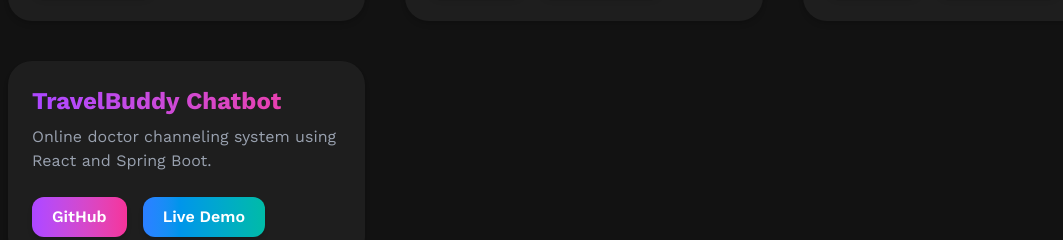
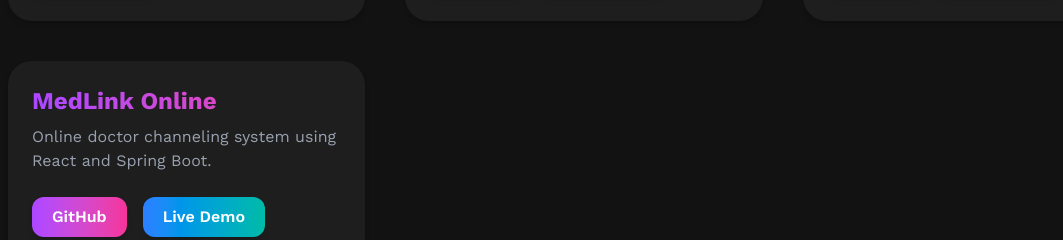
Before and after one commit to ChamashaFernando/My-Portfolio, a React (Vite) app: page / in a window 1280 px wide. Shown: the part 3118-3358 px from the top of the page, without its empty margins (56-1119 px from the left). Built offline with nearby package versions, Linux system fonts and the light colour scheme.

Commit message:
update projects

```diff
--- a/src/components/portfolio/Portfolio.jsx
+++ b/src/components/portfolio/Portfolio.jsx
@@ -27,7 +27,7 @@
   },
   {
     id: 4,
-    name: "TravelBuddy Chatbot",
+    name: "MedLink Online",
     description: "Online doctor channeling system using React and Spring Boot.",
     github: "https://github.com/ChamashaFernando/channelling-center",
     demo: "#",
```
